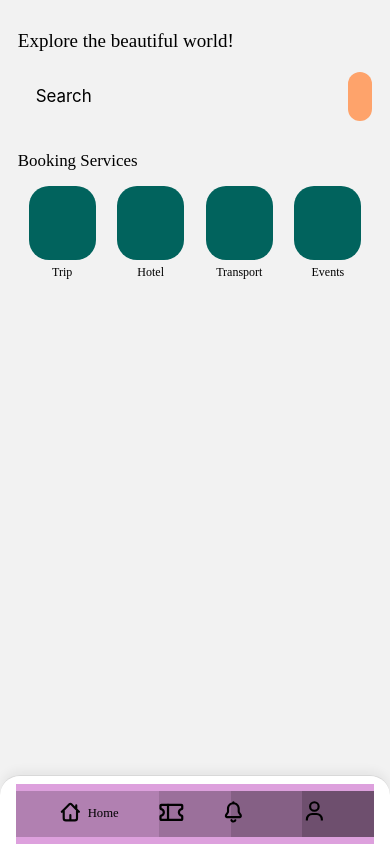
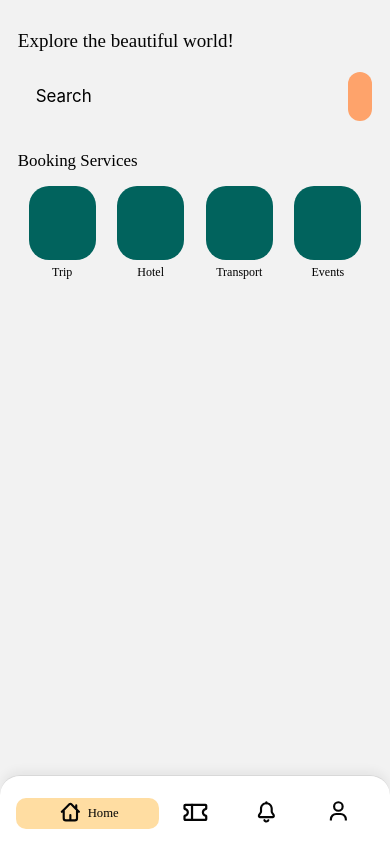
Before and after one commit to slo248/Travelly, a React Native app: screen /Welcome in a window 390 px wide. Built offline with nearby package versions, Linux system fonts and the light colour scheme; what react-native would draw is missing.

Commit message:
done bottom tab navigators

```diff
--- a/src/assets/icons/HomeIcon.tsx
+++ b/src/assets/icons/HomeIcon.tsx
@@ -10,7 +10,7 @@ export default function HomeIcon({ color = Colors.secondary }: SvgProps) {
       <Svg viewBox="0 0 25 24" fill="none">
         <Path
           d="M6.27778 10.2222V18C6.27778 19.1046 7.17321 20 8.27778 20H12.5M6.27778 10.2222L11.7929 4.70711C12.1834 4.31658 12.8166 4.31658 13.2071 4.70711L18 9.5M6.27778 10.2222L4.5 12M18.7222 10.2222V18C18.7222 19.1046 17.8268 20 16.7222 20H12.5M18.7222 10.2222L20.5 12M18.7222 10.2222L18 9.5M18 9.5V6M12.5 20V15"
-          stroke="#050505"
+          stroke={color}
           strokeWidth="2"
           strokeLinecap="round"
           strokeLinejoin="round"
--- a/src/components/Button/TabBarButton.tsx
+++ b/src/components/Button/TabBarButton.tsx
@@ -10,6 +10,7 @@ import Animated, {
   interpolateColor,
   useAnimatedStyle,
   useSharedValue,
+  withDelay,
   withTiming
 } from 'react-native-reanimated';
 import { Colors } from '~/styles/colors';
@@ -20,49 +21,51 @@ const TabBarButton = (props: TabType) => {
   const { route, icon, accessibilityState, onPress, index } = props;
   const focused = accessibilityState?.selected;
 
-  const opacityText = useSharedValue(1);
-  const scaleText = useSharedValue(focused ? 1 : 0);
+  const Icon = icon;
 
-  const flexContainer = useSharedValue(1);
+  const flexContainer = useSharedValue(focused ? 1 : 2);
+  const scaleText = useSharedValue(focused ? 0 : 1);
 
-  const rSText = useAnimatedStyle(() => {
-    return {
-      opacity: opacityText.value,
-      transform: [{ scaleX: scaleText.value }]
-    };
-  });
-
-  const rSContainer = useAnimatedStyle(() => {
+  const rContainerStyle = useAnimatedStyle(() => {
     return {
       flex: flexContainer.value
     };
   });
 
+  const rTextStyle = useAnimatedStyle(() => {
+    return {
+      transform: [{ scale: scaleText.value }]
+    };
+  });
+
   useEffect(() => {
-    opacityText.value = withTiming(focused ? 1 : 0, { duration });
-    scaleText.value = withTiming(focused ? 1 : 0, { duration });
     flexContainer.value = withTiming(focused ? 2 : 1, { duration });
+    scaleText.value = withDelay(
+      duration / 2,
+      withTiming(focused ? 1 : 0, { duration: duration / 2 })
+    );
   }, [focused]);
 
-  const Icon = icon;
   return (
-    <Animated.View style={[styles.container, rSContainer]}>
-      <Animated.View style={[styles.body]}>
+    <Animated.View style={[styles.container, rContainerStyle]}>
       <Pressable
         style={[
           styles.content,
           {
-              backgroundColor: `rgba(0,0,0,0.${index + 2})`
+            backgroundColor: focused ? Colors.tabActive : Colors.tabInActive
           }
         ]}
         onPress={onPress}
       >
         <View style={styles.icon}>
-            <Icon color={Colors.black} />
+          <Icon color={Colors.tertiary} />
         </View>
-          <Animated.Text style={[styles.text, rSText]}>{route}</Animated.Text>
+        {focused && (
+          <Animated.Text style={[styles.text, rTextStyle]}>
+            {route}
+          </Animated.Text>
+        )}
       </Pressable>
-      </Animated.View>
     </Animated.View>
   );
 };
@@ -72,32 +75,24 @@ export default TabBarButton;
 const styles = StyleSheet.create({
   container: {
     flex: 1,
-    height: '100%',
-    paddingVertical: rH(6),
-    // paddingHorizontal: rW(16)
-    backgroundColor: 'plum'
-  },
-  body: {
-    flex: 1,
-    borderRadius: 10,
-    justifyContent: 'center'
+    paddingVertical: rH(12)
   },
   content: {
     flex: 1,
     flexDirection: 'row',
+    justifyContent: 'center',
     alignItems: 'center',
-    justifyContent: 'center',
-    columnGap: rW(4)
+    overflow: 'hidden',
+    borderRadius: 10
   },
   icon: {
     width: rW(24),
     height: rH(24)
   },
   text: {
-    // position: 'absolute',
-    // left: 30,
-    color: Colors.black,
+    marginLeft: rW(4),
     fontSize: rMS(12),
-    fontFamily: Fonts.semiBold
+    fontFamily: Fonts.semiBold,
+    color: Colors.tertiary
   }
 });
--- a/src/styles/colors.ts
+++ b/src/styles/colors.ts
@@ -1,7 +1,7 @@
 export const Colors = {
   primary: '#01635D',
   secondary: '#FEA36B',
-  tertiary: '#4169E1',
+  tertiary: '#050505',
   black: '#000000',
   white: '#FFFFFF',
   grey: '#808080',
--- a/src/styles/texts.ts
+++ b/src/styles/texts.ts
@@ -6,22 +6,22 @@ import { rMS } from './responsive';
 
 export const Texts = StyleSheet.create({
   h1: {
-    color: Colors.black,
+    color: Colors.tertiary,
     fontSize: rMS(24),
     fontFamily: Fonts.bold
   },
   h2: {
-    color: Colors.black,
+    color: Colors.tertiary,
     fontSize: rMS(18),
     fontFamily: Fonts.semiBold
   },
   h3: {
-    color: Colors.black,
+    color: Colors.tertiary,
     fontSize: rMS(16),
     fontFamily: Fonts.semiBold
   },
   p: {
-    color: Colors.black,
+    color: Colors.tertiary,
     fontSize: rMS(14),
     fontFamily: Fonts.regular
   },
```
Lines whose indentation alone changed are shown as unchanged.
